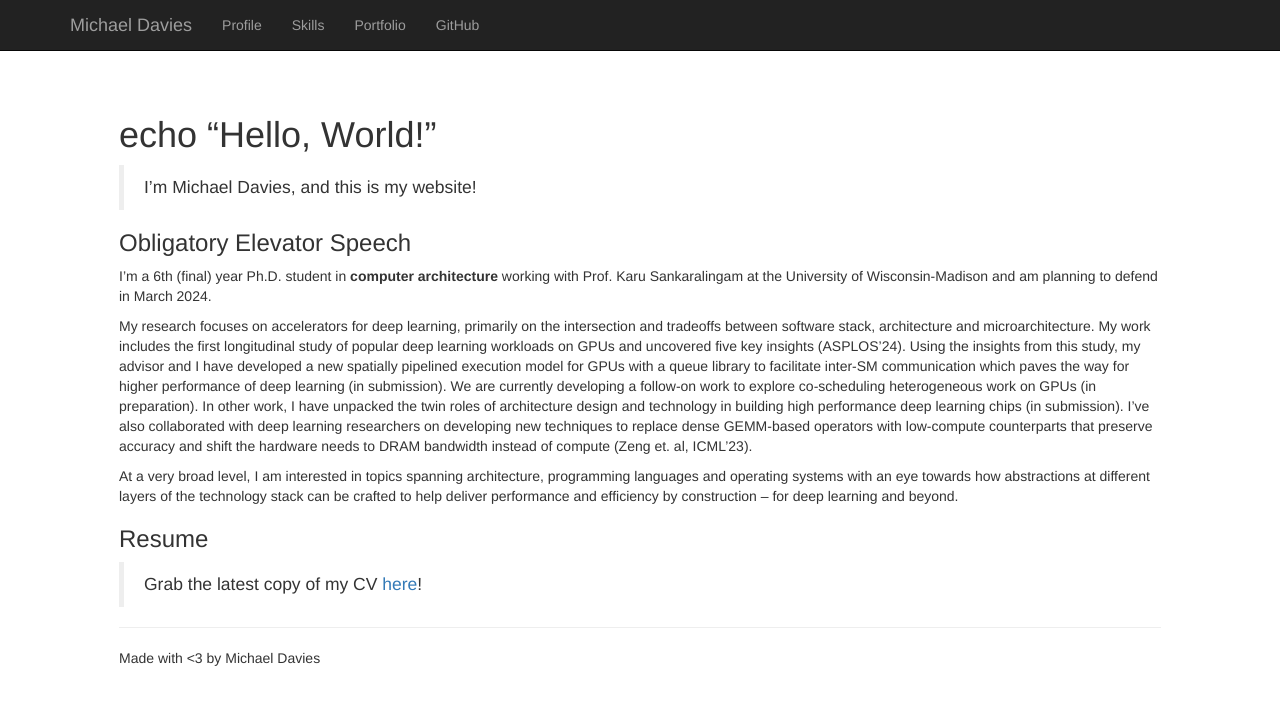
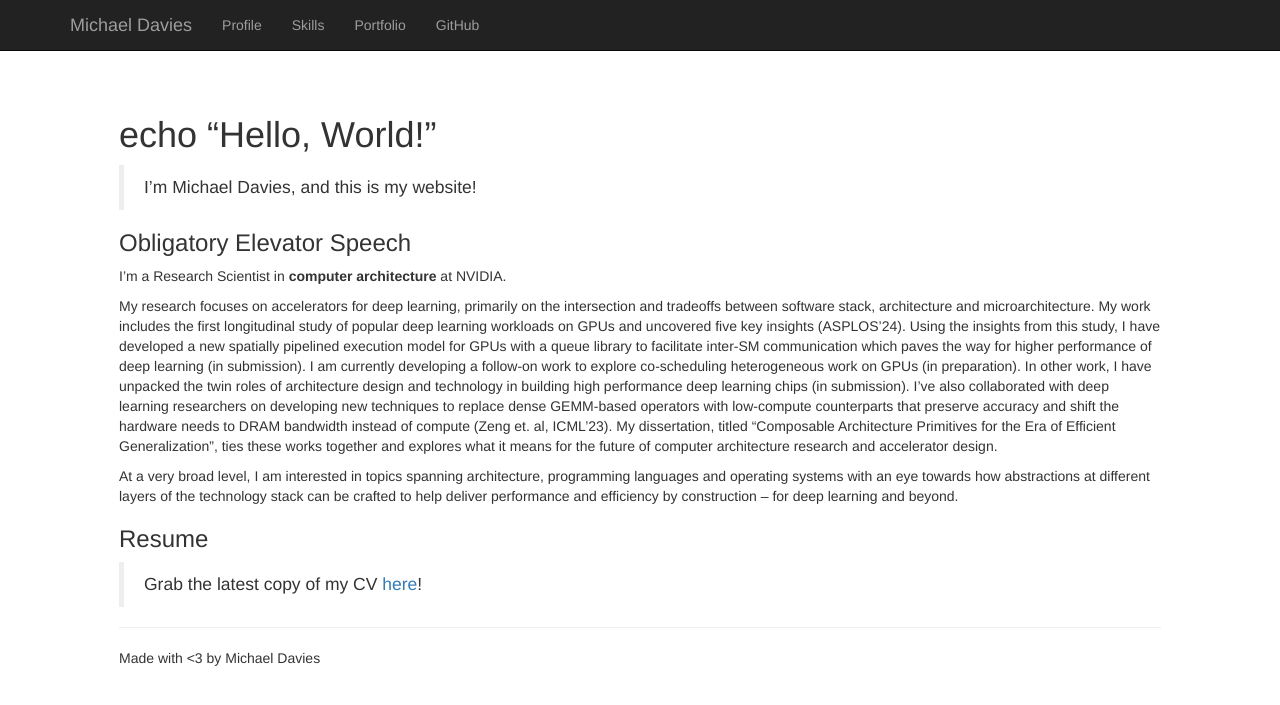
Before and after one commit to medav/medav.github.io, a Jekyll site: the page built from index.md, in a window 1280 px wide. Shown: the top 705 px of the page. Built offline with Jekyll 4.4.1, drawn with Linux system fonts in a browser that asks for light colours.

Commit message:
Update index.md

```diff
--- a/index.md
+++ b/index.md
@@ -9,9 +9,9 @@ title: Michael Davies
 
 ### Obligatory Elevator Speech
 
-I’m a 6th (final) year Ph.D. student in **computer architecture** working with Prof. Karu Sankaralingam at the University of Wisconsin-Madison and am planning to defend in March 2024.
+I’m a Research Scientist in **computer architecture** at NVIDIA.
 
-My research focuses on accelerators for deep learning, primarily on the intersection and tradeoffs between software stack, architecture and microarchitecture. My work includes the first longitudinal study of popular deep learning workloads on GPUs and uncovered five key insights (ASPLOS’24). Using the insights from this study, my advisor and I have developed a new spatially pipelined execution model for GPUs with a queue library to facilitate inter-SM communication which paves the way for higher performance of deep learning (in submission). We are currently developing a follow-on work to explore co-scheduling heterogeneous work on GPUs (in preparation). In other work, I have unpacked the twin roles of architecture design and technology in building high performance deep learning chips (in submission). I’ve also collaborated with deep learning researchers on developing new techniques to replace dense GEMM-based operators with low-compute counterparts that preserve accuracy and shift the hardware needs to DRAM bandwidth instead of compute (Zeng et. al, ICML’23).
+My research focuses on accelerators for deep learning, primarily on the intersection and tradeoffs between software stack, architecture and microarchitecture. My work includes the first longitudinal study of popular deep learning workloads on GPUs and uncovered five key insights (ASPLOS’24). Using the insights from this study, I have developed a new spatially pipelined execution model for GPUs with a queue library to facilitate inter-SM communication which paves the way for higher performance of deep learning (in submission). I am currently developing a follow-on work to explore co-scheduling heterogeneous work on GPUs (in preparation). In other work, I have unpacked the twin roles of architecture design and technology in building high performance deep learning chips (in submission). I’ve also collaborated with deep learning researchers on developing new techniques to replace dense GEMM-based operators with low-compute counterparts that preserve accuracy and shift the hardware needs to DRAM bandwidth instead of compute (Zeng et. al, ICML’23). My dissertation, titled "Composable Architecture Primitives for the Era of Efficient Generalization", ties these works together and explores what it means for the future of computer architecture research and accelerator design.
 
 At a very broad level, I am interested in topics spanning architecture, programming languages and operating systems with an eye towards how abstractions at different layers of the technology stack can be crafted to help deliver performance and efficiency by construction – for deep learning and beyond.
 
```
